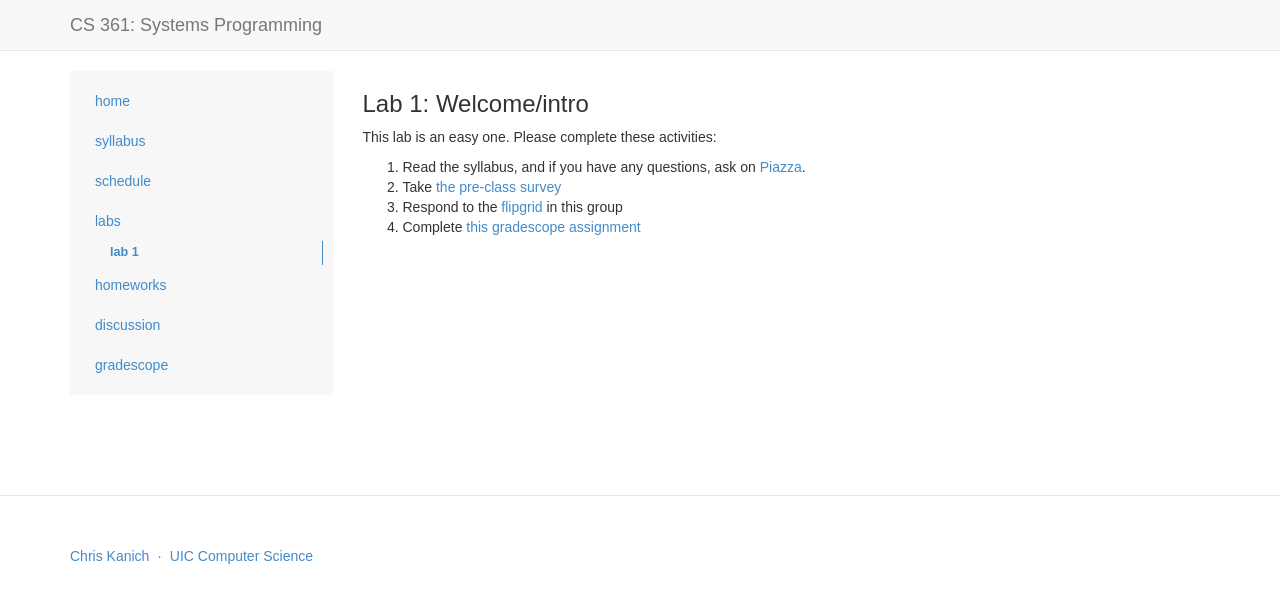
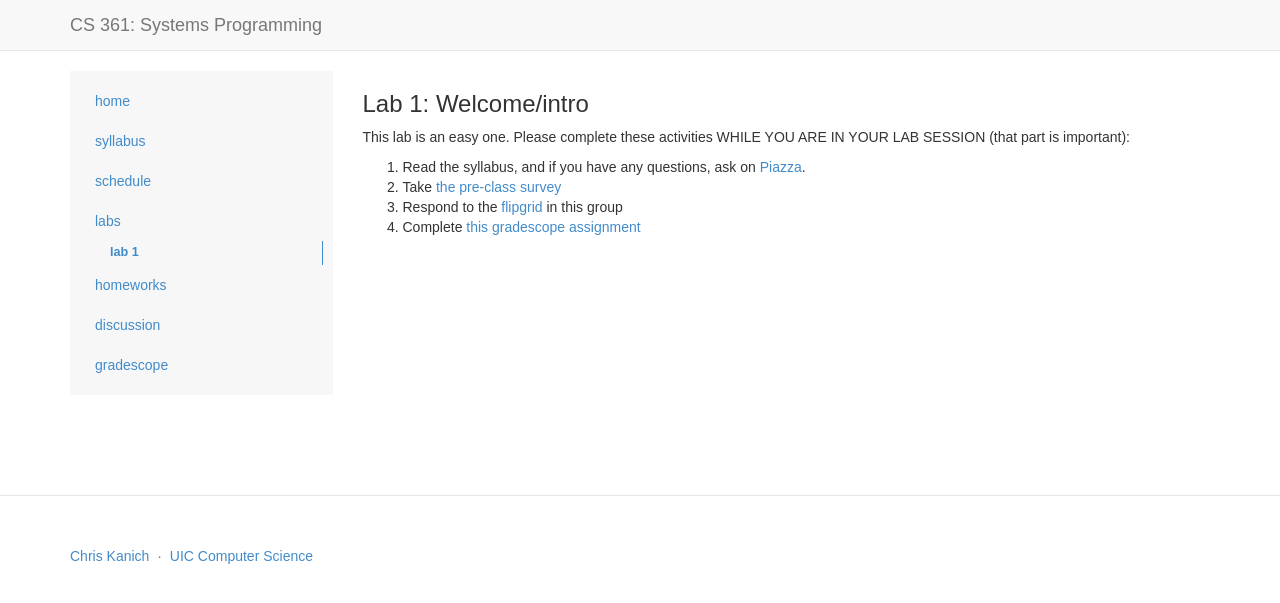
Before and after one commit to csatuic/cs361-website-old, a Jekyll site: the page built from _labs/lab1.md, in a window 1280 px wide. Shown: the top 603 px of the page. Built offline with Jekyll 4.4.1, drawn with Linux system fonts in a browser that asks for light colours; some web fonts are replaced.

Commit message:
favicons, lab tweaks

```diff
--- a/_includes/header.html
+++ b/_includes/header.html
@@ -2,6 +2,15 @@
     <title>{{ site.name }} &middot; {{ page.title }}</title>
     <meta name="viewport" content="width=device-width, initial-scale=1.0">
     <meta name="description" content="{{ site.description }}">
+
+    <link rel="icon" type="image/png" sizes="32x32" href="{{ site.baseurl }}/images/icons/favicon-32x32.png">
+    <link rel="icon" type="image/png" sizes="16x16" href="{{ site.baseurl }}/images/icons/favicon-16x16.png">
+    <meta name="apple-mobile-web-app-capable" content="yes">
+    <meta name="apple-mobile-web-app-status-bar-style" content="black">
+    <meta name="apple-mobile-web-app-title" content="CS 361: Systems Programming">
+    <link rel="apple-touch-icon" href="{{ site.baseurl }}/images/icons/apple-touch-icon-152x152.png">
+    <meta name="msapplication-TileImage" content="{{ site.baseurl }}/images/icons/msapplication-icon-144x144.png">
+    <meta name="msapplication-TileColor" content="#000000">
 
     <link href="{{ site.baseurl }}/css/bootstrap.css" rel="stylesheet">
     <link href="{{ site.baseurl }}/css/site.css" rel="stylesheet">
--- a/_labs/lab1.md
+++ b/_labs/lab1.md
@@ -11,7 +11,8 @@ date: 2020-08-24
 
 # Lab 1: Welcome/intro
 
-This lab is an easy one. Please complete these activities:
+This lab is an easy one. Please complete these activities WHILE YOU ARE
+IN YOUR LAB SESSION (that part is important):
 
 1. Read the syllabus, and if you have any questions, ask on [Piazza]({{ site.discussion}}).
 1. Take [the pre-class survey](https://forms.gle/SvDr1wyDyUvFLdcL9)
```
Also changed, not shown: images/icons/apple-touch-icon-152x152.png (added), images/icons/favicon-16x16.png (added), images/icons/favicon-32x32.png (added), images/icons/msapplication-icon-144x144.png (added).
